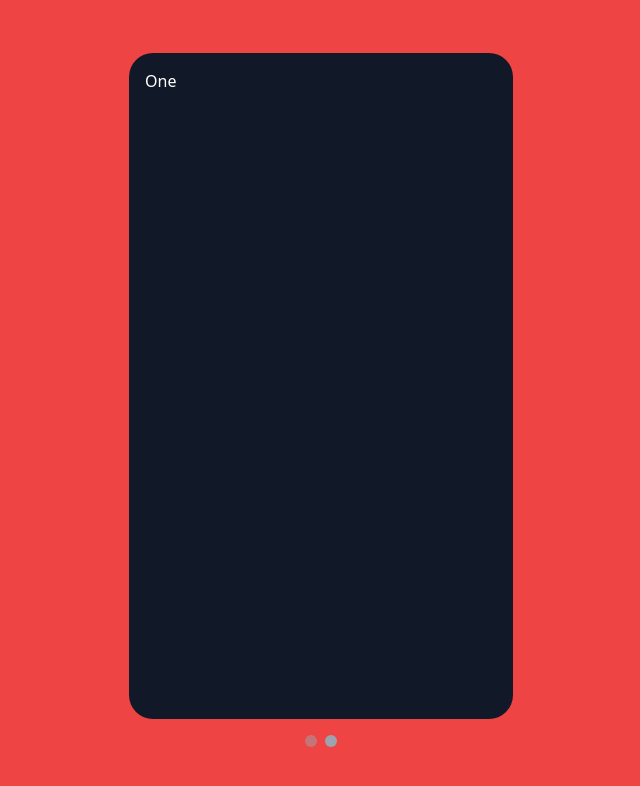
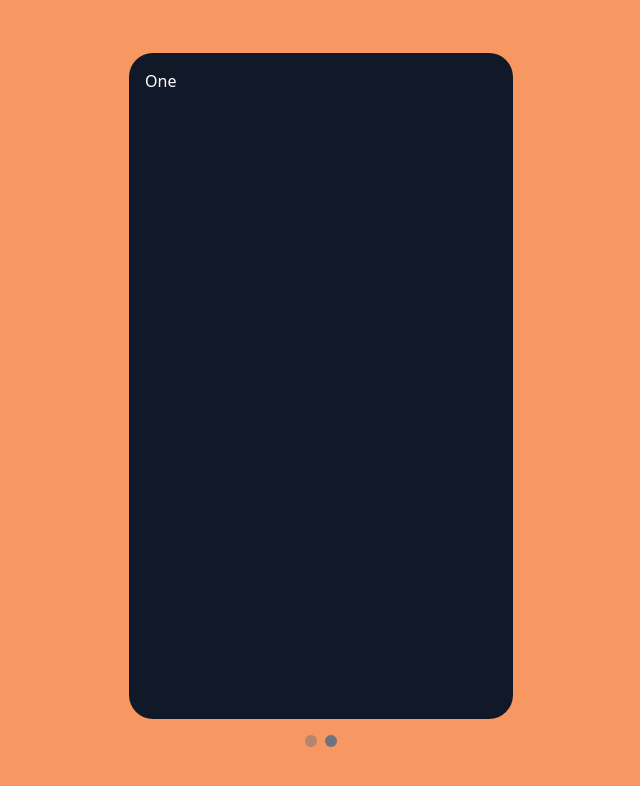
Before and after one commit to GyuJae/react-ts-tailwind-boilerplate, a React (Create React App) app: page /one in a window 1280 px wide. Shown: the top 786 px of the page, without its empty margins (319-959 px from the left). Built offline with nearby package versions, Linux system fonts and the light colour scheme.

Commit message:
feat: change background color by pathname

```diff
--- a/src/components/Layout/Indicator/index.tsx
+++ b/src/components/Layout/Indicator/index.tsx
@@ -11,7 +11,7 @@ const Indicator = ({ path, isCurrent }: IProps) => {
   return (
     <li>
       <Link to={path}>
-        <motion.div className={cx('h-3 w-3 rounded-full bg-gray-400')} animate={{ opacity: isCurrent ? 1 : 0.5 }} />
+        <motion.div className={cx('h-3 w-3 rounded-full bg-gray-500')} animate={{ opacity: isCurrent ? 1 : 0.5 }} />
       </Link>
     </li>
   )
--- a/src/components/Layout/index.tsx
+++ b/src/components/Layout/index.tsx
@@ -1,11 +1,18 @@
 import { useMemo } from 'react'
 import { Outlet, useLocation } from 'react-router-dom'
 import Indicator from './Indicator'
+import { motion } from 'framer-motion'
 
 const paths = ['/', '/one']
 
 const Layout = () => {
   const { pathname } = useLocation()
+
+  const backgroundColor =
+    {
+      '/': '#ED2939',
+      '/one': '#F79862',
+    }[pathname] || '#ffffff'
 
   const PathList = useMemo(
     () => (
@@ -21,12 +28,15 @@ const Layout = () => {
   )
 
   return (
-    <div className='flex h-screen w-screen flex-col items-center justify-center space-y-4 bg-red-500'>
+    <motion.div
+      className='flex h-screen w-screen flex-col items-center justify-center space-y-4'
+      animate={{ backgroundColor }}
+    >
       <main className='h-5/6 w-96 rounded-3xl bg-gray-900 p-4 text-white'>
         <Outlet />
       </main>
       <footer className='flex items-center justify-center'>{PathList}</footer>
-    </div>
+    </motion.div>
   )
 }
 
```
